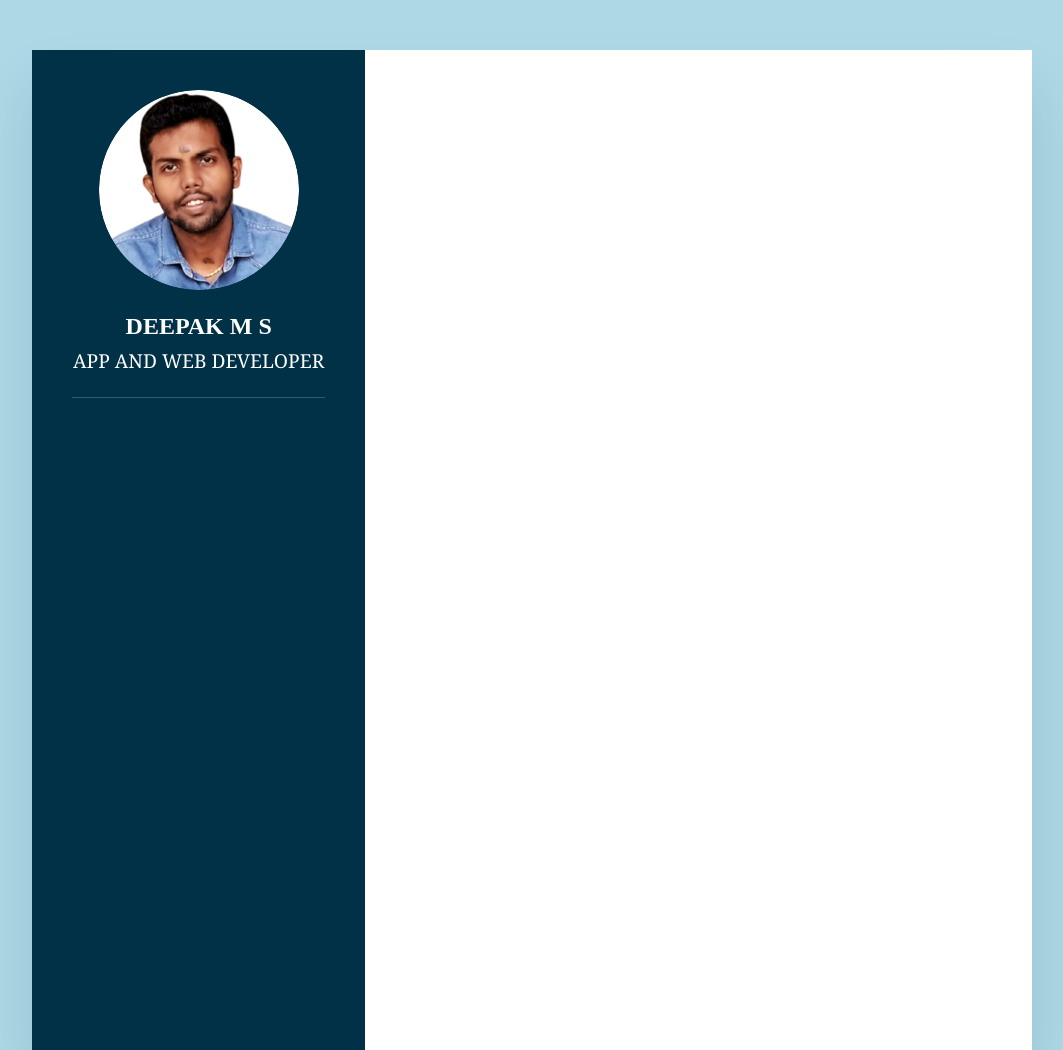
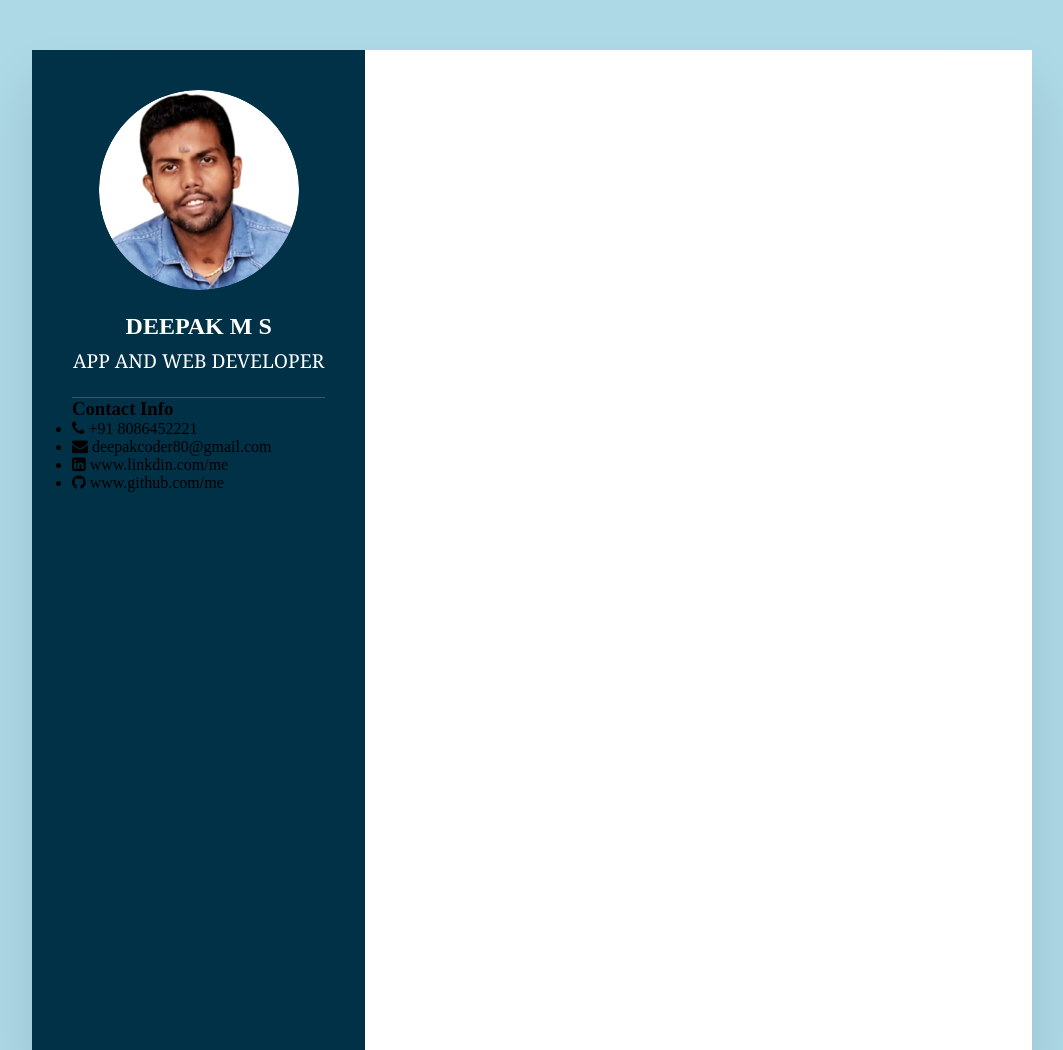
Before and after one commit to Deepak-coder80/Resume-Website, a plain HTML site: page index.html in a window 1280 px wide. Shown: the top 1050 px of the page, without its empty margins (108-1171 px from the left). Drawn offline with Linux system fonts and the light colour scheme.

Commit message:
changes: index.html : contact info and icons added (not styled)

```diff
--- a/index.html
+++ b/index.html
@@ -9,6 +9,8 @@
     <link rel="icon" href="/assets/images/profile-modified.png">
     <!--Link css file-->
     <link rel="stylesheet" href="./css/style.css">
+    <!--Fontawasome CDN-->
+    <link rel="stylesheet" href="https://cdnjs.cloudflare.com/ajax/libs/font-awesome/4.7.0/css/font-awesome.css" integrity="sha512-5A8nwdMOWrSz20fDsjczgUidUBR8liPYU+WymTZP1lmY9G6Oc7HlZv156XqnsgNUzTyMefFTcsFH/tnJE/+xBg==" crossorigin="anonymous" referrerpolicy="no-referrer" />
 </head>
 <body>
     <!--Root Container-->
@@ -21,6 +23,27 @@
                 </div>
                 <h2>Deepak M S <br><span>App and Web Developer</span></h2>
             </div>
+            <div class="contact-Info">
+                <h3 class="title">Contact Info</h3>
+                <ul>
+                    <li>
+                        <span class="icon"><i class="fa fa-phone" aria-hidden="true"></i></span>
+                        <span class="text">+91 8086452221</span>
+                    </li>
+                    <li>
+                        <span class="icon"><i class="fa fa-envelope" aria-hidden="true"></i></span>
+                        <span class="text">deepakcoder80@gmail.com</span>
+                    </li>
+                    <li>
+                        <span class="icon"><i class="fa fa-linkedin-square" aria-hidden="true"></i></span>
+                        <span class="text">www.linkdin.com/me</span>
+                    </li>
+                    <li>
+                        <span class="icon"><i class="fa fa-github" aria-hidden="true"></i></span>
+                        <span class="text">www.github.com/me</span>
+                    </li>
+                </ul>
+            </div>
         </div>
         <!--div for right side of resume-->
         <div class="right-side">
```
